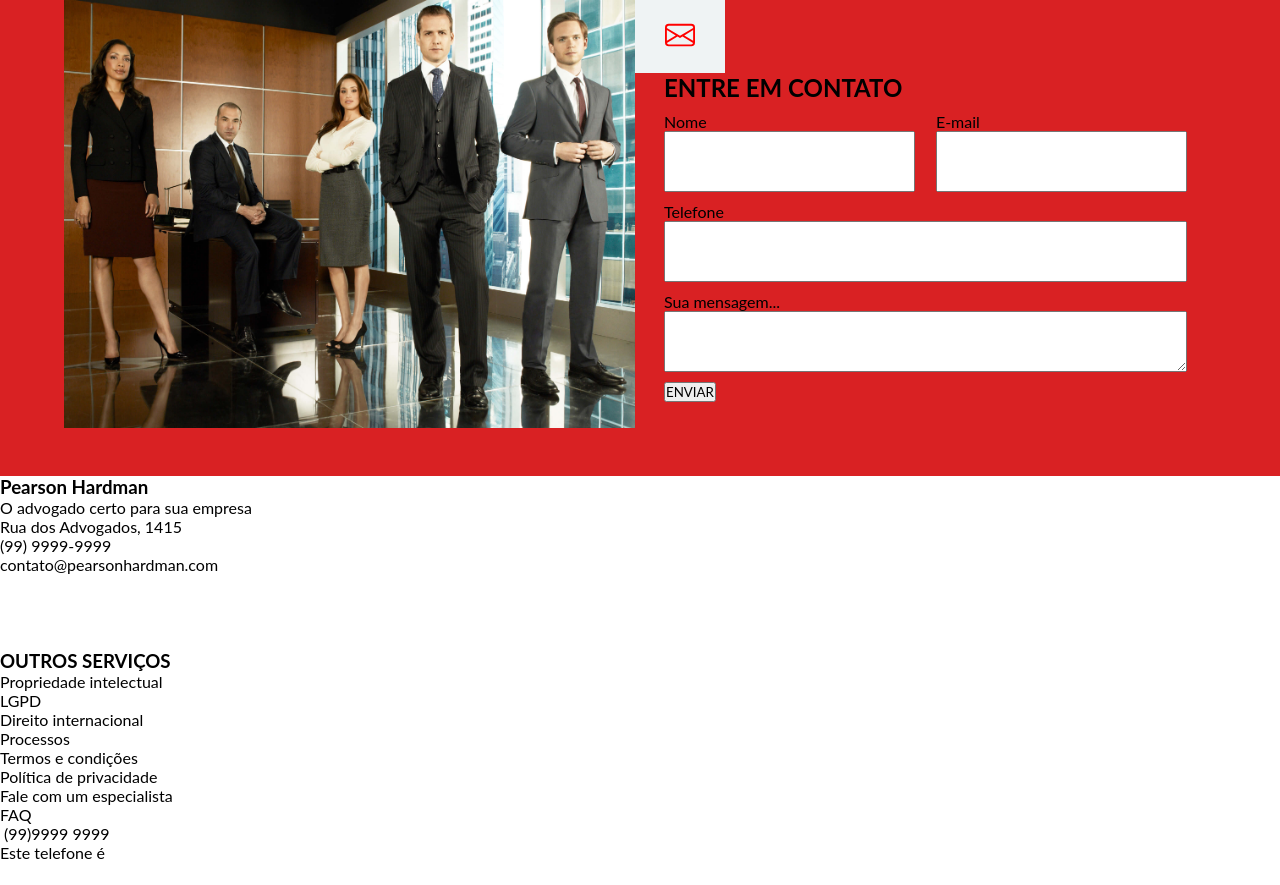
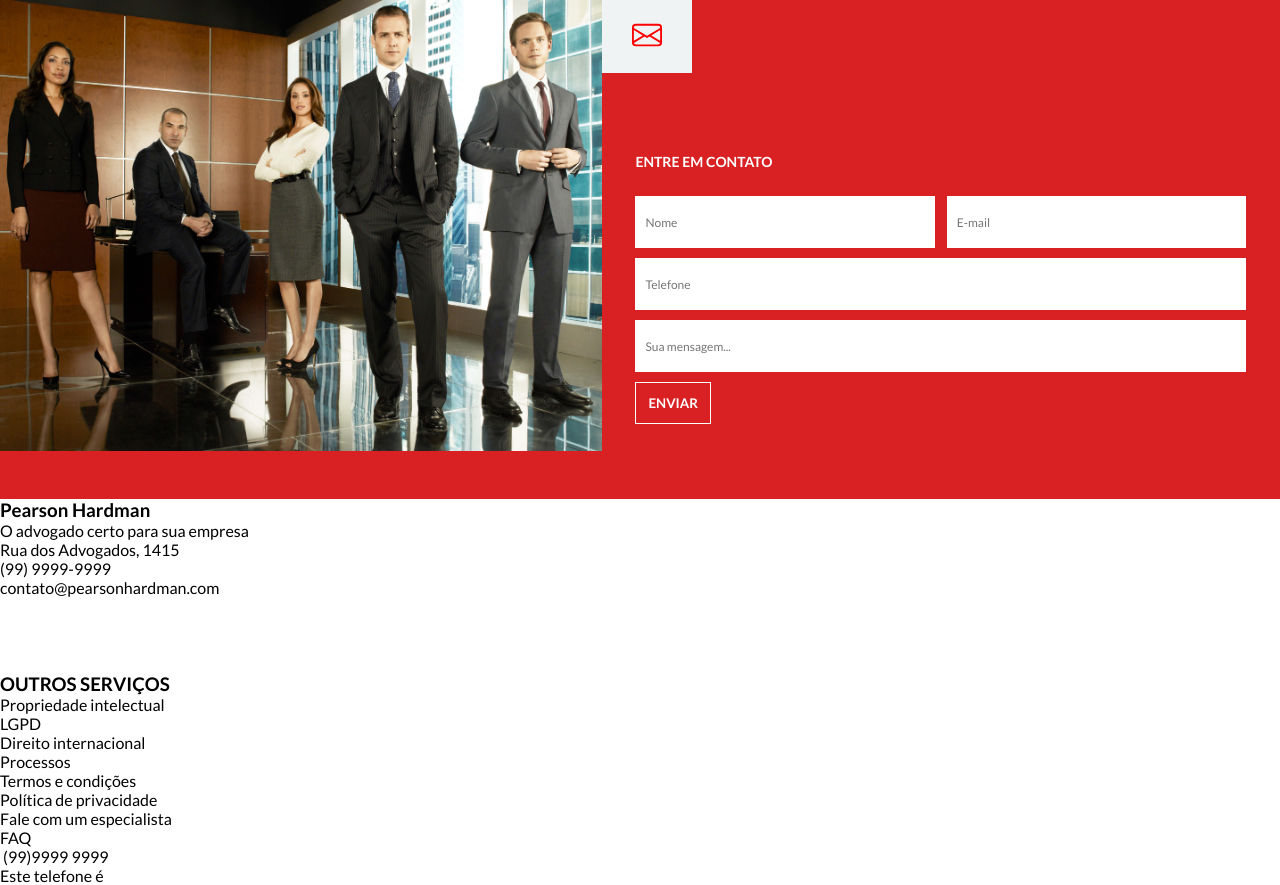
Before and after one commit to UesleiAmaral/one-page, a plain HTML site: page index.html in a window 1280 px wide. Before the commit the page ends 862 px from the top, so only its background shows below. Drawn offline with Linux system fonts and the light colour scheme.

Commit message:
atualizacao-contact

```diff
--- a/index.html
+++ b/index.html
@@ -24,21 +24,21 @@
         </figure>
 
         <form>
-          <h2>ENTRE EM CONTATO</h2>
-          <label id="name" for="name">Nome
-            <input  type="text">
+          <h2 id="h2-titulo-contact">ENTRE EM CONTATO</h2>
+          <label id="name" for="name">
+            <input type="text" placeholder="Nome">
           </label>
 
-            <label  id="email" for="email">E-mail
-              <input type="text">
+          <label id="email" for="email">
+            <input type="text" placeholder="E-mail">
           </label>
 
-            <label  id="phone" for="phone">Telefone
-              <input type="tel">
+          <label id="phone" for="phone">
+            <input type="tel" placeholder="Telefone">
           </label>
 
-            <label id="mensage" for="mensage">Sua mensagem...
-              <textarea name="mensage" ></textarea>
+          <label id="mensage" for="mensage">
+            <input name="mensage" placeholder="Sua mensagem..."></input>
           </label>
 
           <button type="submit" class="button-send">ENVIAR</button>
--- a/style.css
+++ b/style.css
@@ -1,3 +1,5 @@
+@import url('https://fonts.googleapis.com/css2?family=Lato:wght@400;700&display=swap');
+
 :root {
   --main-color: #d92123;
   --primary-text-color: #fff;
@@ -5,6 +7,7 @@
   --secondary-color: #868686;
   --tertiary-color: #eff3f4;
   --secondary-bg-color: #5c1011;
+  --ff-lato: 'Lato', sans-serif;
 }
 
 * {
@@ -27,20 +30,19 @@ h2{
 #contact{
   width:100%;
   background-color: var(--main-color);
-
+  font-family: var(--ff-lato);
   }
 
 .section-contact {
   display: flex;
-  margin:0 auto;
-  width:90%;
+  margin-left: 0px;
 
   background-color: transparent;
 
 }
 
 .figure-contact {
-  width: 90%;
+  width: 65%;
 
 }
 
@@ -72,7 +74,7 @@ h2{
   align-content: flex-start;
   width: 90%;
   margin: 0 auto;
-
+  padding-top: 80px;
   row-gap: 10px;
 
 }
@@ -81,22 +83,51 @@ label {
   display: flex;
   flex-direction: column;
 
-  height: 10vh;
+  height: 6.5vh;
 
 }
 
-label input, textarea{
+label input{
   height: 100%;
+  padding-left: 10px;
+  border: none;
+  outline-color: var(--main-color);
+}
 
+label input::placeholder{
+  font-size: 12px;
 }
 
 #phone,
 #mensage {
   width: 100%;
+
 }
 
 #name,
 #email {
-  width: 48%;
+  width: 49%;
 
 }
+
+#h2-titulo-contact{
+  font-weight: bold;
+  color: var(--primary-text-color);
+  font-size: 14px;
+  margin-bottom: 16px;
+}
+
+.button-send{
+  background-color: var(--main-color);
+  color: var(--primary-text-color);
+  padding: 12px;
+  font-family: var(--ff-lato);
+  border: 1px solid var(--primary-text-color);
+  font-weight: bold;
+  cursor: pointer;
+}
+
+.button-send:hover{
+  background-color: var(--primary-text-color);
+  color: var(--main-color);
+}
```
Lines whose indentation alone changed are shown as unchanged.
